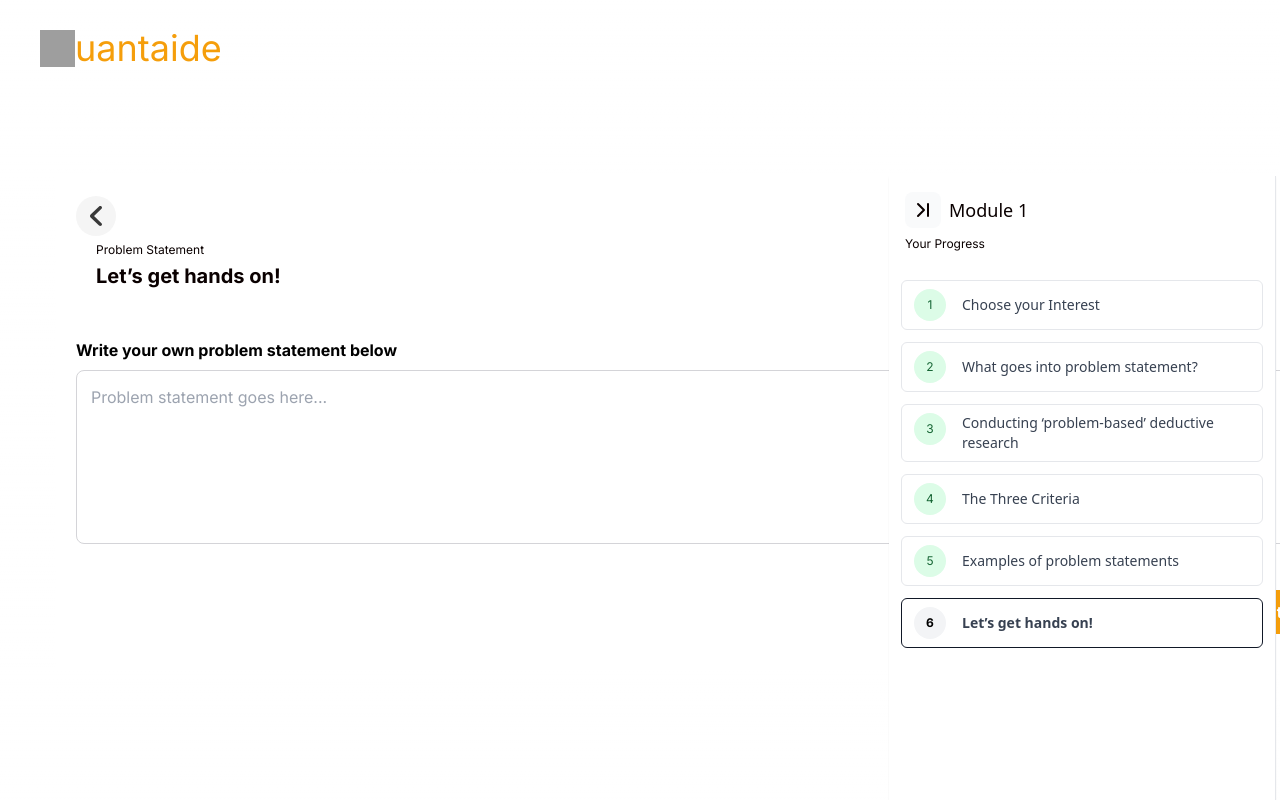
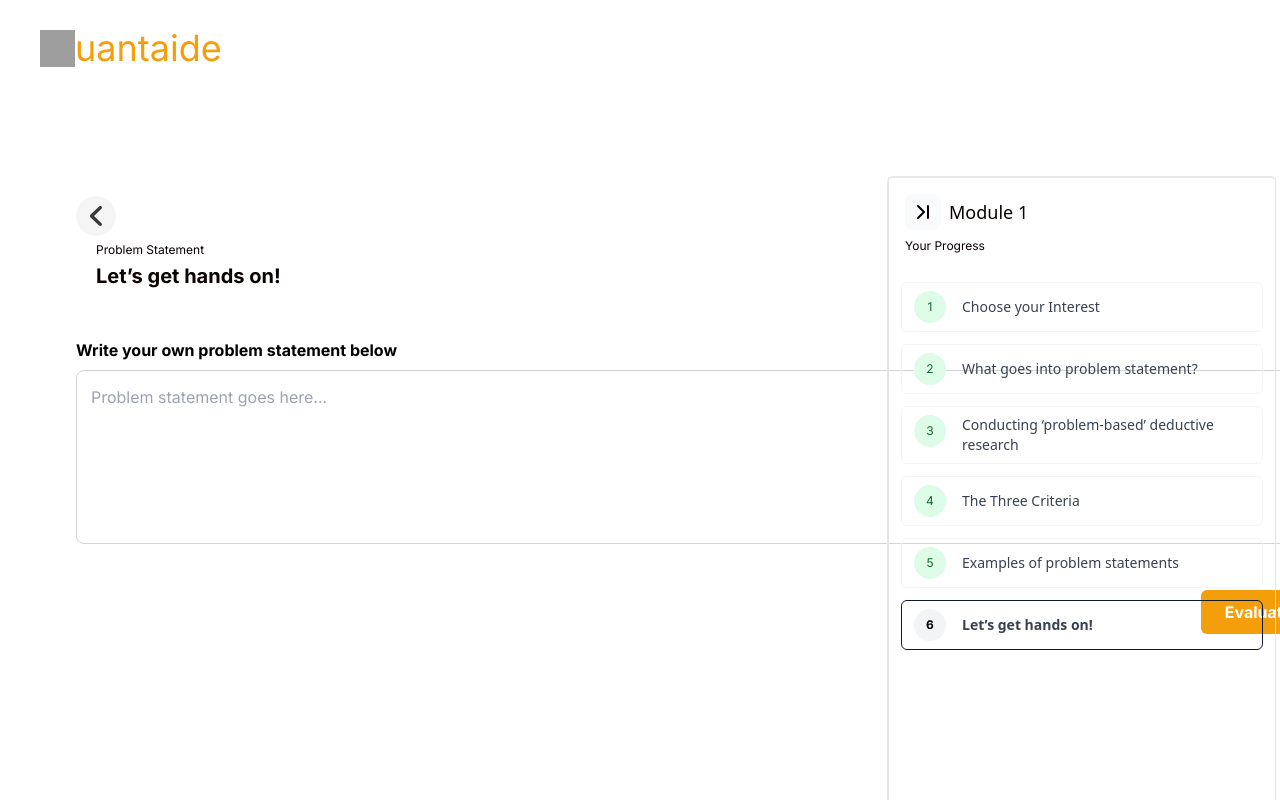
Before and after one commit to M-Chirag/quantaide-web-app, a Next.js app: page /module1/stage6 in a window 1280 px wide. Shown: the top 800 px of the page. Built offline with nearby package versions, Linux system fonts and the light colour scheme; grey boxes are pictures that could not be loaded.

Commit message:
Update Sidebar.jsx changes border

```diff
--- a/src/app/module1/Sidebar.jsx
+++ b/src/app/module1/Sidebar.jsx
@@ -5,12 +5,12 @@ import Link from 'next/link';
 
 const SidebarContext = createContext(null);
 
+
 export function Sidebar({ moduleNumber, children }) {
   const [expanded, setExpanded] = useState(true);
-
   return (
-    <aside className='h-screen fixed right-1'>
-      <nav className='h-full flex flex-col bg-white border-r shadow-sm'>
+    <aside className={`h-screen fixed right-1 rounded-md border-l-2 border-t-2 ${expanded ? '' : 'hover:bg-amber-500'}`}>
+      <nav className='h-full flex flex-col border-r shadow-sm'>
         <div className='p-4 flex justify-between items-start'>
           <div
             className={`flex flex-col ${expanded ? 'space-y-2' : 'space-y-0'}`}
@@ -38,30 +38,34 @@ export function Sidebar({ moduleNumber, children }) {
             >
               Your Progress
             </span>
+
           </div>
+
         </div>
 
         <SidebarContext.Provider value={{ expanded }}>
           <ul className='flex-1 px-3'>{children}</ul>
         </SidebarContext.Provider>
+
       </nav>
+
     </aside>
   );
 }
 
 export function SidebarItem({ number, text, active, stageNumber, href }) {
   const { expanded } = useContext(SidebarContext);
-
   return (
     <Link href={href} passHref>
       <li
         className={`relative flex py-2 px-3 my-3 rounded-md cursor-pointer transition-colors group ${
-          active
-            ? 'font-bold text-gray-900 border border-gray-900'
-            : ' border border-gray-200 text-black hover:bg-gray-200 hover:text-gray-700'
+          expanded
+            ? active ? 'font-bold text-gray-900 border border-gray-900'
+            : ' border border-gray-100 text-black hover:bg-gray-200 hover:text-gray-700'
+            : ''
         }`}
       >
-        {/* {icon} */}
+
 
         <span
           className={`${
```
